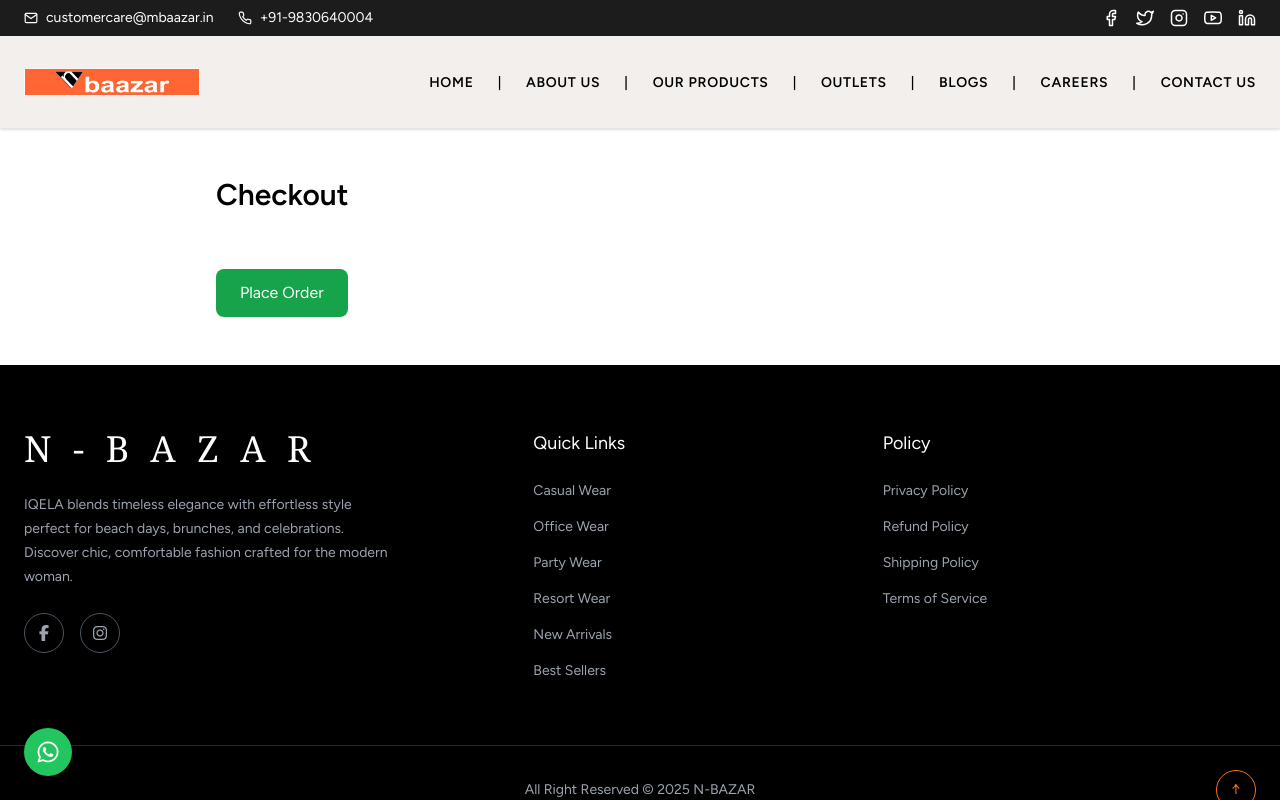
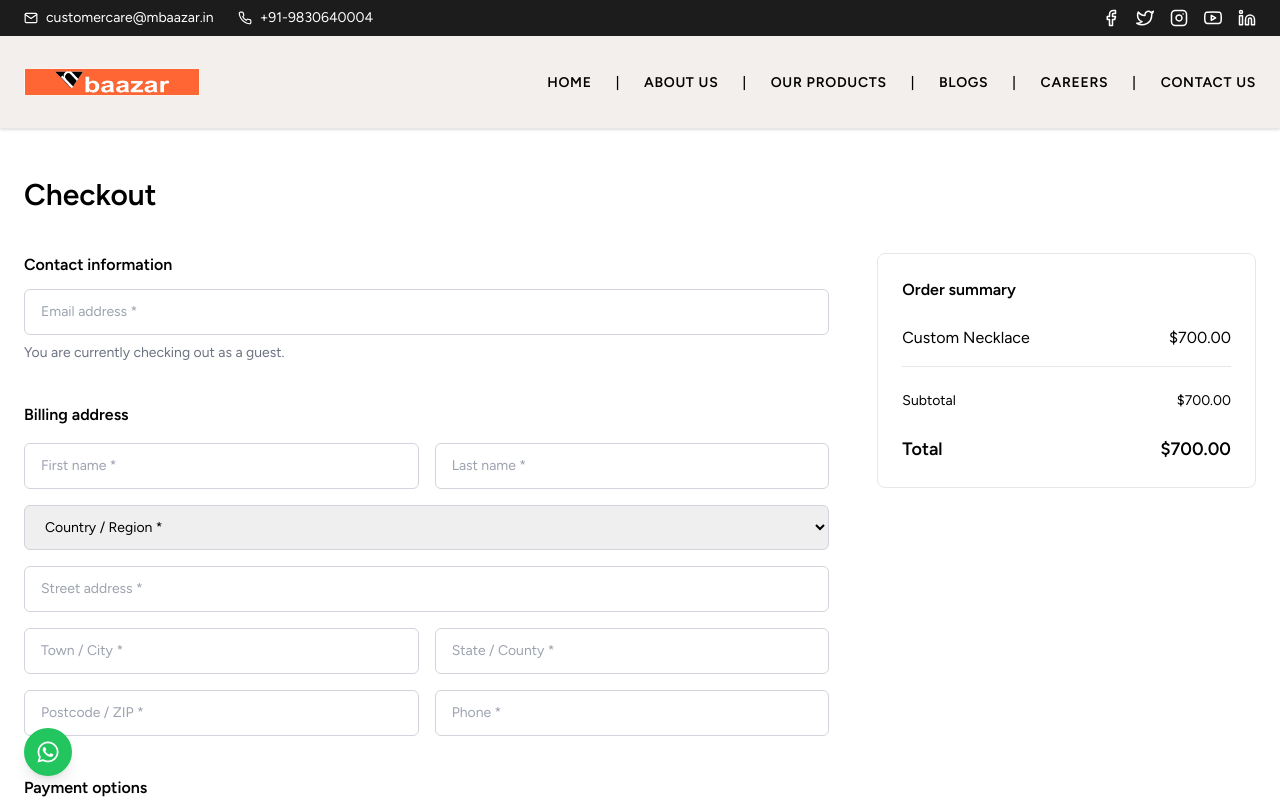
Before and after one commit to Saraswatikumar001/n-bazzar, a React (Vite) app: page /checkout in a window 1280 px wide. Shown: the top 800 px of the page. Built offline with nearby package versions, Linux system fonts and the light colour scheme.

Commit message:
saraswati

```diff
--- a/src/components/layout/Navbar.jsx
+++ b/src/components/layout/Navbar.jsx
@@ -79,15 +79,6 @@ export default function Navbar() {
             <span>|</span>
 
             <li className="relative group cursor-pointer">
-              <Link to="/outlets">
-                OUTLETS
-                <div className="absolute left-0 top-6 w-0 h-[3px] bg-red-600 transition-all duration-300 group-hover:w-full"></div>
-              </Link>
-            </li>
-
-            <span>|</span>
-
-            <li className="relative group cursor-pointer">
               <Link to="/blogs">
                 BLOGS
                 <div className="absolute left-0 top-6 w-0 h-[3px] bg-red-600 transition-all duration-300 group-hover:w-full"></div>
--- a/src/pages/Checkout/Checkout.jsx
+++ b/src/pages/Checkout/Checkout.jsx
@@ -1,28 +1,267 @@
-import { useCart } from "../../context/CartContext";
+import React, { useState, useEffect } from "react";
+import { Link } from "react-router-dom";
+import { FaCheckCircle, FaExclamationCircle } from "react-icons/fa";
 
 export default function Checkout() {
-  const { cart } = useCart();
+
+  const [form, setForm] = useState({
+    email: "",
+    firstName: "",
+    lastName: "",
+    country: "",
+    address: "",
+    city: "",
+    state: "",
+    zip: "",
+    phone: "",
+  });
+
+  const [errors, setErrors] = useState({});
+
+
+
+  /* ======================
+     SAVE ADDRESS LIVE
+  ====================== */
+  useEffect(() => {
+    localStorage.setItem("billingAddress", JSON.stringify(form));
+  }, [form]);
+
+  const handleChange = (e) => {
+    setForm({ ...form, [e.target.name]: e.target.value });
+    setErrors({ ...errors, [e.target.name]: "" });
+  };
+
+  /* ======================
+     VALIDATION + AUTO SCROLL
+  ====================== */
+  const validate = () => {
+    const newErrors = {};
+
+    if (!form.email) newErrors.email = "Email is required";
+    if (!form.firstName) newErrors.firstName = "First name is required";
+    if (!form.lastName) newErrors.lastName = "Last name is required";
+    if (!form.country) newErrors.country = "Country is required";
+    if (!form.address) newErrors.address = "Street address is required";
+    if (!form.city) newErrors.city = "City is required";
+    if (!form.state) newErrors.state = "State is required";
+    if (!form.zip) newErrors.zip = "ZIP code is required";
+    if (!form.phone) newErrors.phone = "Phone is required";
+
+    setErrors(newErrors);
+
+    if (Object.keys(newErrors).length > 0) {
+      const firstField = document.querySelector(
+        `[name="${Object.keys(newErrors)[0]}"]`
+      );
+      firstField?.scrollIntoView({ behavior: "smooth", block: "center" });
+      firstField?.focus();
+      return false;
+    }
+
+    return true;
+  };
+
+  const handleSubmit = () => {
+    if (!validate()) return;
+    alert("Order placed successfully!");
+  };
+
+  /* ======================
+     INPUT UI HELPER
+  ====================== */
+  const inputClass = (field) =>
+    `w-full px-4 py-3 rounded-md text-sm border focus:outline-none transition
+    ${
+      errors[field]
+        ? "border-red-500 shake"
+        : "border-gray-300 focus:border-black"
+    }`;
+
+  const FieldWrapper = ({ name, children }) => (
+    <div className="relative">
+      {children}
+
+      {/* Green Check */}
+      {form[name] && !errors[name] && (
+        <FaCheckCircle className="absolute right-3 top-1/2 -translate-y-1/2 text-green-500" />
+      )}
+
+      {/* Error Icon */}
+      {errors[name] && (
+        <FaExclamationCircle className="absolute right-3 top-1/2 -translate-y-1/2 text-red-500" />
+      )}
+
+      {errors[name] && (
+        <p className="text-red-500 text-xs mt-1">{errors[name]}</p>
+      )}
+    </div>
+  );
 
   return (
-    <div className="max-w-4xl mx-auto px-6 py-12">
-      <h1 className="text-3xl font-semibold mb-6">
-        Checkout
-      </h1>
+    <div className="max-w-7xl mx-auto px-6 py-12">
+      <h1 className="text-3xl font-semibold mb-10">Checkout</h1>
 
-      <div className="space-y-4">
-        {cart.map((item) => (
-          <div key={item.id} className="flex justify-between border-b pb-2">
-            <span>
-              {item.name} × {item.qty}
-            </span>
-            <span>{item.price}</span>
+      <div className="grid grid-cols-1 lg:grid-cols-3 gap-12">
+        {/* LEFT FORM */}
+        <div className="lg:col-span-2 space-y-10">
+          {/* CONTACT */}
+          <section>
+            <h2 className="font-semibold mb-3">Contact information</h2>
+
+            <FieldWrapper name="email">
+              <input
+                name="email"
+                placeholder="Email address *"
+                value={form.email}
+                onChange={handleChange}
+                className={inputClass("email")}
+              />
+            </FieldWrapper>
+
+            <p className="text-sm text-gray-500 mt-2">
+              You are currently checking out as a guest.
+            </p>
+          </section>
+
+          {/* BILLING */}
+          <section>
+            <h2 className="font-semibold mb-4">Billing address</h2>
+
+            <div className="grid grid-cols-1 md:grid-cols-2 gap-4">
+              <FieldWrapper name="firstName">
+                <input
+                  name="firstName"
+                  placeholder="First name *"
+                  value={form.firstName}
+                  onChange={handleChange}
+                  className={inputClass("firstName")}
+                />
+              </FieldWrapper>
+
+              <FieldWrapper name="lastName">
+                <input
+                  name="lastName"
+                  placeholder="Last name *"
+                  value={form.lastName}
+                  onChange={handleChange}
+                  className={inputClass("lastName")}
+                />
+              </FieldWrapper>
+            </div>
+
+            <FieldWrapper name="country">
+              <select
+                name="country"
+                value={form.country}
+                onChange={handleChange}
+                className={`${inputClass("country")} mt-4`}
+              >
+                <option value="">Country / Region *</option>
+                <option>India</option>
+                <option>USA</option>
+              </select>
+            </FieldWrapper>
+
+            <FieldWrapper name="address">
+              <input
+                name="address"
+                placeholder="Street address *"
+                value={form.address}
+                onChange={handleChange}
+                className={`${inputClass("address")} mt-4`}
+              />
+            </FieldWrapper>
+
+            <div className="grid grid-cols-1 md:grid-cols-2 gap-4 mt-4">
+              <FieldWrapper name="city">
+                <input
+                  name="city"
+                  placeholder="Town / City *"
+                  value={form.city}
+                  onChange={handleChange}
+                  className={inputClass("city")}
+                />
+              </FieldWrapper>
+
+              <FieldWrapper name="state">
+                <input
+                  name="state"
+                  placeholder="State / County *"
+                  value={form.state}
+                  onChange={handleChange}
+                  className={inputClass("state")}
+                />
+              </FieldWrapper>
+            </div>
+
+            <div className="grid grid-cols-1 md:grid-cols-2 gap-4 mt-4">
+              <FieldWrapper name="zip">
+                <input
+                  name="zip"
+                  placeholder="Postcode / ZIP *"
+                  value={form.zip}
+                  onChange={handleChange}
+                  className={inputClass("zip")}
+                />
+              </FieldWrapper>
+
+              <FieldWrapper name="phone">
+                <input
+                  name="phone"
+                  placeholder="Phone *"
+                  value={form.phone}
+                  onChange={handleChange}
+                  className={inputClass("phone")}
+                />
+              </FieldWrapper>
+            </div>
+          </section>
+
+          {/* PAYMENT */}
+          <section>
+            <h2 className="font-semibold mb-3">Payment options</h2>
+            <div className="border border-red-500 bg-red-50 text-red-600 p-4 rounded">
+              There are no payment methods available. Please contact us for help
+              placing your order.
+            </div>
+          </section>
+
+          {/* SUBMIT */}
+          <div className="flex justify-between items-center pt-6 border-t">
+            <Link to="/cart" className="text-sm text-gray-600 hover:underline">
+              ← Return to cart
+            </Link>
+
+            <button
+              onClick={handleSubmit}
+              className="bg-[#cfa34a] px-10 py-3 text-white font-semibold tracking-wide hover:opacity-90"
+            >
+              PLACE ORDER
+            </button>
           </div>
-        ))}
+        </div>
+
+        {/* ORDER SUMMARY */}
+        <div className="border p-6 rounded-lg h-fit space-y-6">
+          <h2 className="font-semibold">Order summary</h2>
+
+          <div className="flex justify-between border-b pb-4">
+            <span>Custom Necklace</span>
+            <span>$700.00</span>
+          </div>
+
+          <div className="flex justify-between text-sm">
+            <span>Subtotal</span>
+            <span>$700.00</span>
+          </div>
+
+          <div className="flex justify-between font-semibold text-lg">
+            <span>Total</span>
+            <span>$700.00</span>
+          </div>
+        </div>
       </div>
-
-      <button className="mt-8 bg-green-600 text-white px-6 py-3 rounded-lg">
-        Place Order
-      </button>
     </div>
   );
 }
```
Also changed, not shown: src/index.css (line endings or trailing spaces).
